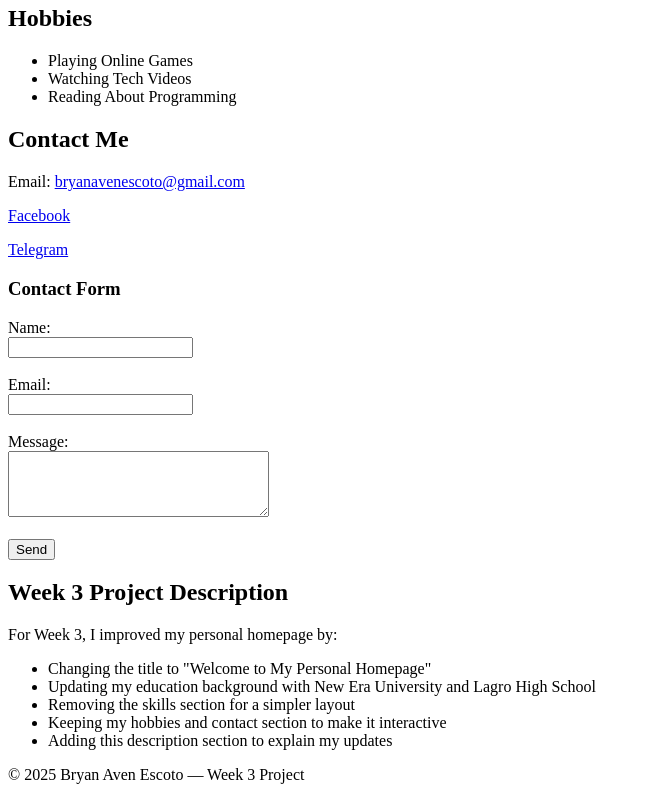
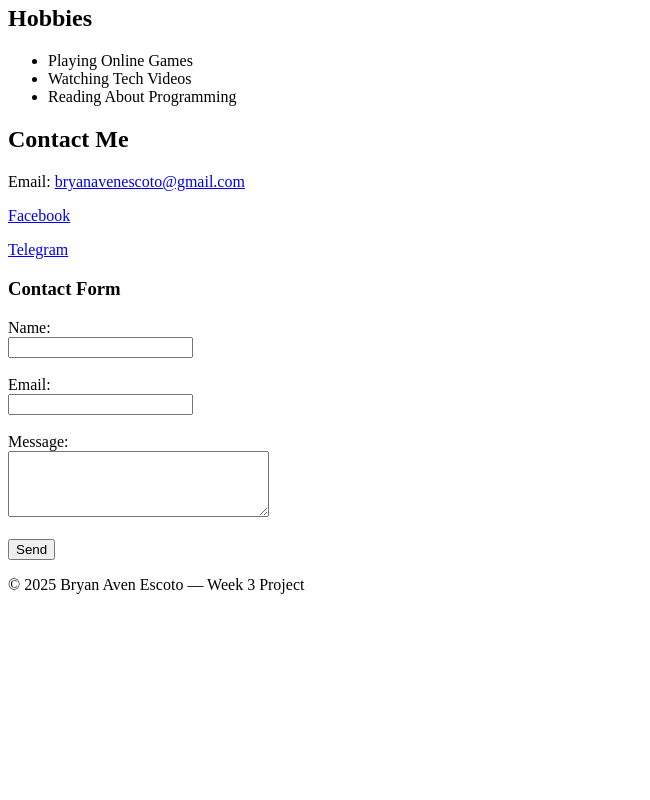
Before and after one commit to bryanaven427-alt/index, a plain HTML site: page index.html in a window 1280 px wide. Shown: the part 500-1300 px from the top of the page, without its empty margins (0-650 px from the left). After the commit the page ends 1110 px from the top, so only its background shows below. Drawn offline with Linux system fonts and the light colour scheme.

Commit message:
Update index.html

```diff
--- a/index.html
+++ b/index.html
@@ -60,19 +60,7 @@
 
       <button type="submit">Send</button>
     </form>
-  </section>
 
-  <section id="description">
-    <h2>Week 3 Project Description</h2>
-    <p>For Week 3, I improved my personal homepage by:</p>
-    <ul>
-      <li>Changing the title to "Welcome to My Personal Homepage"</li>
-      <li>Updating my education background with New Era University and Lagro High School</li>
-      <li>Removing the skills section for a simpler layout</li>
-      <li>Keeping my hobbies and contact section to make it interactive</li>
-      <li>Adding this description section to explain my updates</li>
-    </ul>
-  </section>
 
   <footer>
     <p>© 2025 Bryan Aven Escoto — Week 3 Project</p>
```
